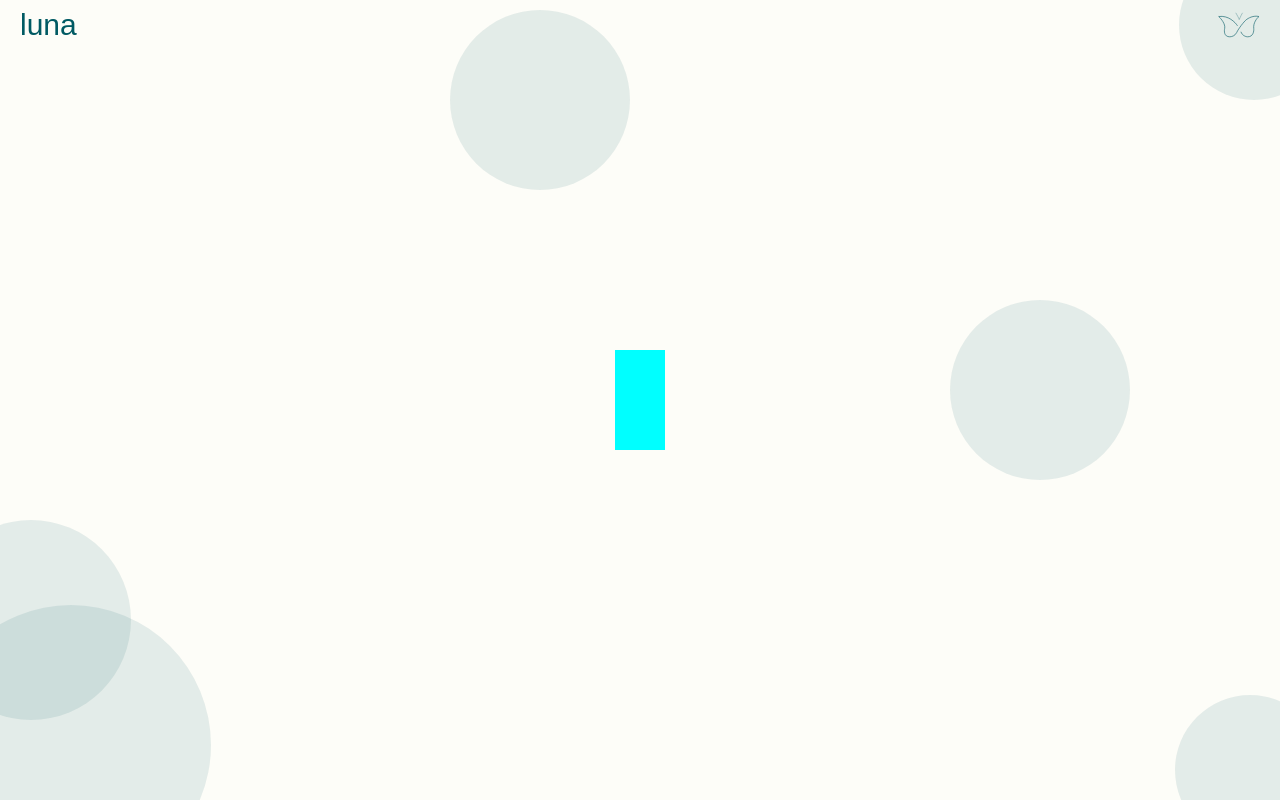
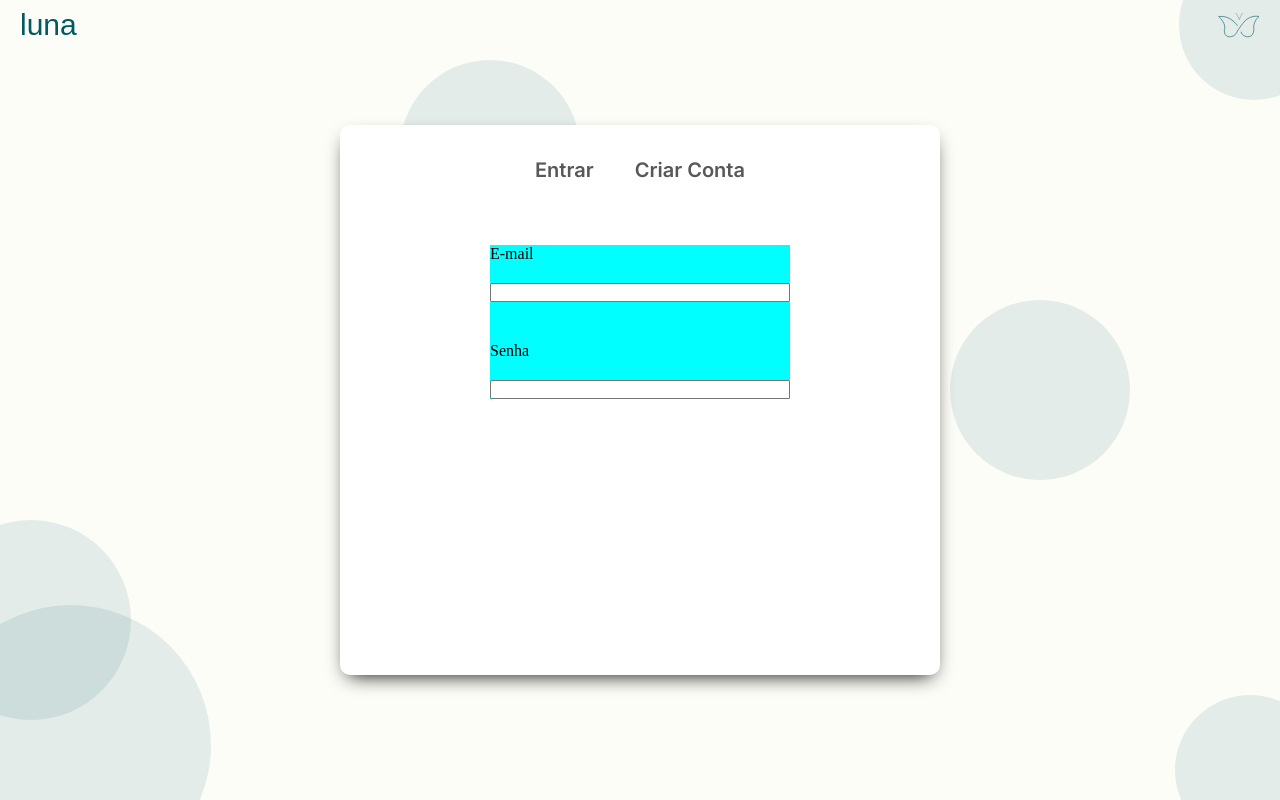
Before and after one commit to LunaSquad/Luna-web-FrontEnd, a React (Vite) app in the folder luna-front/: page / in a window 1280 px wide. Built offline with nearby package versions, Linux system fonts and the light colour scheme; a web font is replaced by a local one.

Commit message:
continuação layout form login

```diff
--- a/luna-front/src/index.css
+++ b/luna-front/src/index.css
@@ -82,8 +82,8 @@
   width: 180px;
   height: 180px;
   border-radius: 50%;
-  top: 10px;
-  left: 450px;
+  top: 60px;
+  left: 400px;
 }
 
 .circle:nth-child(5){
@@ -104,9 +104,82 @@
   left: 950px;
 }
 
+.logins{
+  position: relative;
+  display: flex;
+  justify-content: flex-start;
+  flex-direction: column  ;
+  padding: 20px 20px;
+  align-items: center;
+  background-color: #ffffff;
+  width: 600px;
+  height: 550px;
+  border-radius: 10px;
+  box-shadow: 0px 8px 20px -8px #000000;
+  gap: 50px;
+}
+
+.opc{
+  background-color: transparent;
+  width: 250px;
+  height: 50px;
+  display: flex;
+  align-items: center;
+  justify-content: space-between;
+  align-items: center;
+  padding: 0px 20px;
+  gap: 6px;
+
+
+}
+
+.opc button{
+  position: relative;
+  background-color: transparent;
+  border: none;
+  font-family: "Inter", sans-serif;
+  font-optical-sizing: auto;
+  font-weight: 600;
+  font-style: normal;
+  font-size: 20px;
+  color: #585858;
+  cursor: pointer;
+}
+
+
+.opc button::after {
+  content: "";
+  position: absolute;
+  left: 0;
+  bottom: -4px; /* distância da linha */
+  width: 0%;
+  height: 2px;
+  background-color: #005A63;
+  transition: width 0.3s ease;
+}
+
+.opc button:hover::after {
+  width: 100%;
+}
+
 .formLogin{
-  position: relative;
+  display: flex;
+  justify-content: center;
+  /* align-items: center; */
+  flex-direction: column;
   background-color: aqua;
-  width: 50px;
-  height: 100px;
+  width: 300px;
+  gap: 40px;
 }
+
+.conjEmail{
+  display: flex;
+  flex-direction: column;
+  gap: 20px;
+}
+
+.conjSenha{
+  display: flex;
+  flex-direction: column;
+  gap: 20px;
+}
--- a/luna-front/src/pages/Login.tsx
+++ b/luna-front/src/pages/Login.tsx
@@ -1,6 +1,6 @@
 import { useState } from "react"
 import { Link, useNavigate } from "react-router-dom"
-import NavTitulo from "../components/navbarTitulo"
+import NavTitulo from "../components/NavbarTitulo"
 
 function Login(){
     const [email,setEmail] = useState("")
@@ -31,9 +31,34 @@ function Login(){
                 <div className="circle"></div>
             </div>
 
-            <form className="formLogin" action="">
+            <div className="logins">
+                <div className="opc">
+                    <button>Entrar</button>
+                    <button>Criar Conta</button>
+                </div>
 
-            </form>
+                <form action="" className="formLogin">
+                    <div className="conjEmail">
+                        <label htmlFor="email">E-mail</label>
+                        <input
+                            id="email"
+                            type="email"
+                            value={email}
+                            onChange={(e) => setEmail(e.target.value)}
+
+                        />
+                    </div>
+                    <div className="conjSenha">
+                        <label htmlFor="">Senha</label>
+                        <input
+                            id="senha"
+                            type="password"
+                            value={senha}
+                            onChange={(e) => setSenha(e.target.value)}
+                        />
+                    </div>
+                </form>
+            </div>
 
         </div>
 
```
